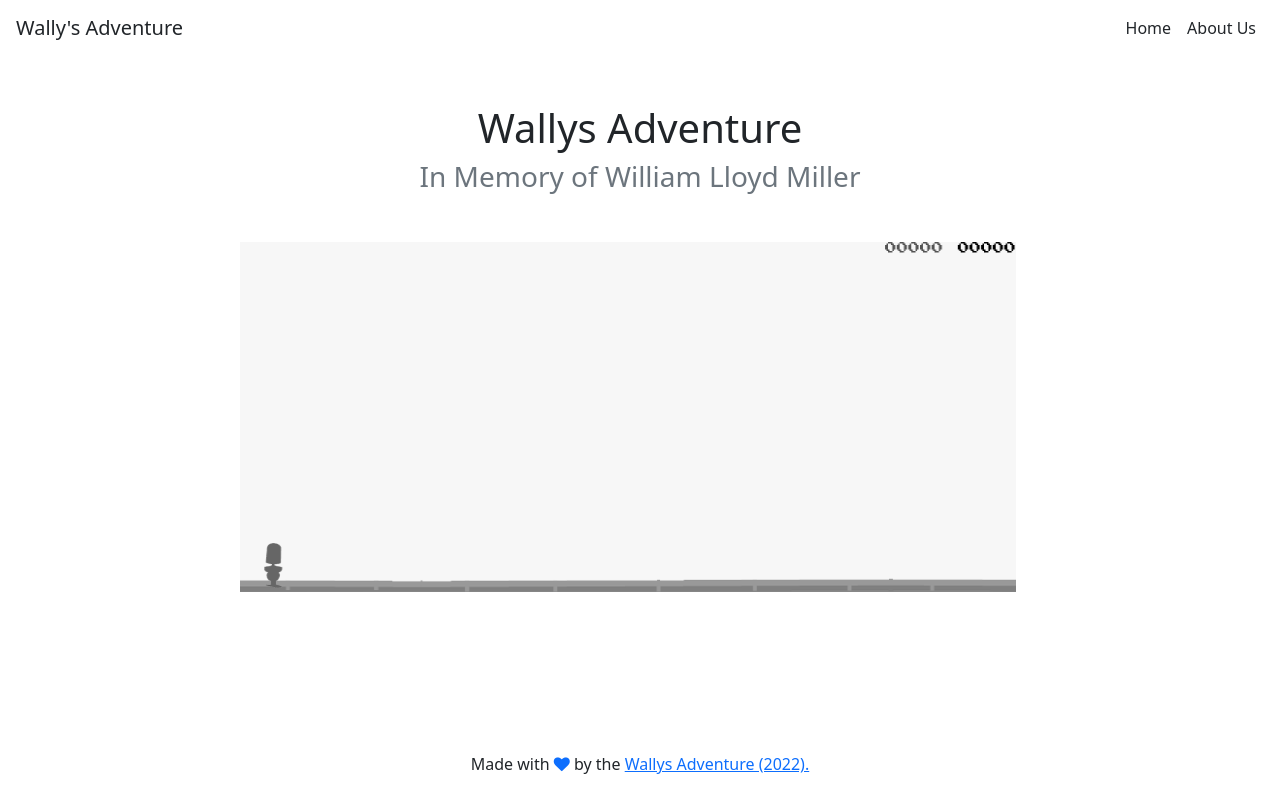
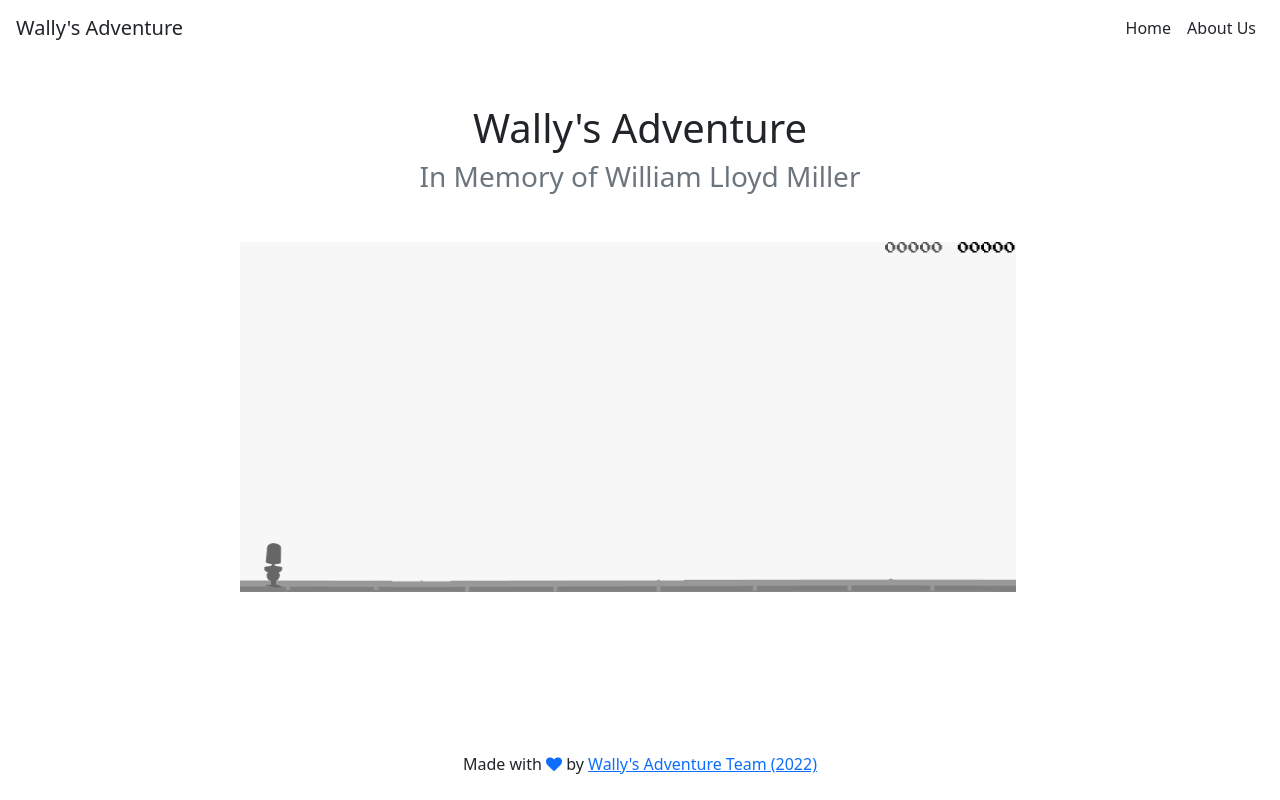
Before and after one commit to sderacy/wallysadventure, a website with bundled scripts: page index.html in a window 1280 px wide. Built offline with nearby package versions, Linux system fonts and the light colour scheme; files whose address does not match are found by name.

Commit message:
Fix typos and footer

```diff
--- a/index.html
+++ b/index.html
@@ -51,7 +51,7 @@
       </div>
 
       <div class="text-center mt-3 mb-5">
-        <h1>Wallys Adventure</h1>
+        <h1>Wally's Adventure</h1>
         <h3 class="text-muted">In Memory of William Lloyd Miller</h3>
       </div>
       <div class="row col-12 mt-5" id="game"></div>
@@ -60,7 +60,7 @@
       <div class="row col-12 mt-5 text-center">
         <footer id="footer" class="mt-auto text-dark-50 mb-2">
           <div class="container">
-            Made with <i class="fa fa-heart heart text-primary"></i> by the
+            Made with <i class="fa fa-heart heart text-primary"></i> by
             <a
               id="Architects"
               class="text-primary"
@@ -72,7 +72,7 @@
               data-bs-html="true"
               title="<em>Justin Cooper </em> <br> <em>Melanie De Leon</em>  <br> <em>Sterly Deracy</em> <br> <em>Karyme Estevez</em>"
             >
-              Wallys Adventure (2022).
+              Wally's Adventure Team (2022)
             </a>
           </div>
         </footer>
```
Also changed, not shown: aboutus.html (+2 -2 lines).
